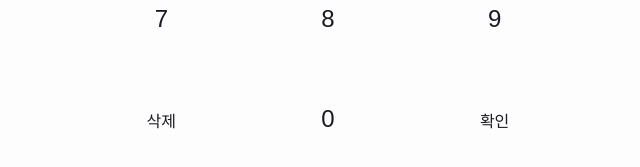
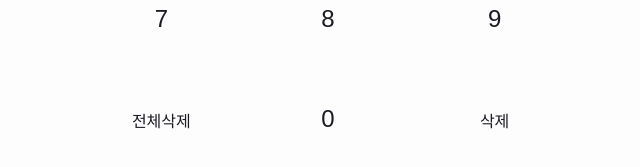
Before and after one commit to JNU-econovation/econo-beep, a React (Create React App) app: page /pincode/1 in a window 1280 px wide. Shown: the part 631-798 px from the top of the page, without its empty margins (312-952 px from the left). Built offline with nearby package versions, Linux system fonts and the light colour scheme.

Commit message:
feat: delete button in Keyboard

```diff
--- a/package.json
+++ b/package.json
@@ -15,7 +15,6 @@
     "react-device-detect": "^2.2.2",
     "react-dom": "^18.1.0",
     "react-icons": "^4.4.0",
-    "react-numpad": "^5.1.3",
     "react-router-dom": "^6.3.0",
     "react-scripts": "5.0.1",
     "react-slick": "^0.29.0",
--- a/src/Pages/Home.js
+++ b/src/Pages/Home.js
@@ -6,8 +6,8 @@ import Banners from '../components/home/Banners';
 import RecommendBookSlider from '../components/home/RecommendBookSlider';
 import Footer from '../components/Footer';
 import SearchAllBar from '../components/search/SearchAllBar';
-import axios from 'axios';
-import BookType from '../components/BookType';
+// import axios from 'axios';
+// import BookType from '../components/BookType';
 
 function Home() {
 
--- a/src/Pages/PinCode.js
+++ b/src/Pages/PinCode.js
@@ -1,33 +1,40 @@
-import React, { useState } from 'react';
+import React, { useEffect, useState } from 'react';
 import styled from 'styled-components';
 import Keyboard from '../components/pincode/Keyboard';
 import Circle from '../components/pincode/Circle';
 
 function PinCode() {
-  const [number, setNumber] = useState('');
-  const numberLength = number.length;
+  const [number, setNumber] = useState([]);
 
-  const sendNumber = () => {
+  const deleteNumber = () => {
+    setNumber((number) => number.slice(0, -1));
   }
 
-  const deleteNumber = () => {
-    setNumber(``);
+  const deleteAll = () => {
+    setNumber([]);
   }
 
   const addNumber = (e) => {
-    if (numberLength < 4) {
-      setNumber((number) => (number + e.target.value));
+    if (number.length <= 3) {
+      setNumber((number) => [...number, e.target.value]);
     }
   }
+
+  useEffect(() => {
+    if (number.length === 4) {
+      console.log(number);
+    }
+  }, [number])
 
   return (
     <Body>
       <PinCodeBox>
         <ResultBox>
           <TextBox>PIN CODE 입력</TextBox>
-          <Circle numberLength={numberLength} />
+          <Circle numberLength={number.length} />
+          <div>{number}</div>
         </ResultBox>
-        <Keyboard addNumber={addNumber} deleteNumber={deleteNumber} sendNumber={sendNumber}/>
+        <Keyboard addNumber={addNumber} deleteAll={deleteAll} deleteNumber={deleteNumber}/>
       </PinCodeBox>
     </Body>
   );
--- a/src/components/pincode/Keyboard.js
+++ b/src/components/pincode/Keyboard.js
@@ -1,7 +1,7 @@
 import React from 'react'
 import styled from 'styled-components';
 
-function Keyboard({ addNumber, deleteNumber, sendNumber }) {
+function Keyboard({ addNumber, deleteAll, deleteNumber }) {
   return (
     <KeyboardBox>
       <KeyboardColumn>
@@ -20,9 +20,9 @@ function Keyboard({ addNumber, deleteNumber, sendNumber }) {
         <KeyboardButton value='9' onClick={addNumber}>9</KeyboardButton>
       </KeyboardColumn>
       <KeyboardColumn>
+        <KeyboardTextButton onClick={deleteAll}>전체삭제</KeyboardTextButton>
+        <KeyboardButton value='0' onClick={addNumber}>0</KeyboardButton>
         <KeyboardTextButton onClick={deleteNumber}>삭제</KeyboardTextButton>
-        <KeyboardButton value='0' onClick={addNumber}>0</KeyboardButton>
-        <KeyboardTextButton onClick={sendNumber}>확인</KeyboardTextButton>
       </KeyboardColumn>
     </KeyboardBox>
   );
```
Also changed, not shown: 1 other file (tests, documents, lock files or other folders).
